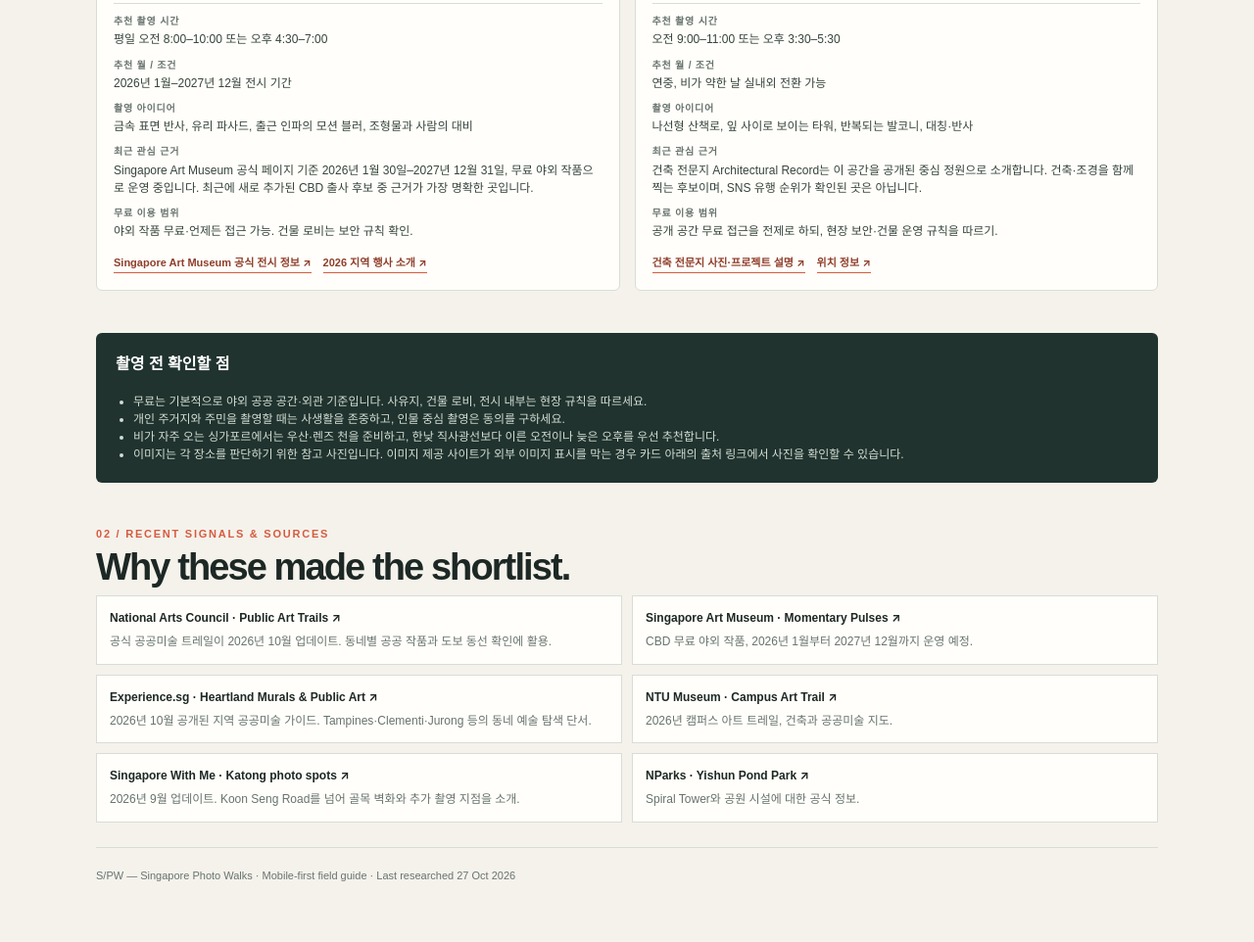
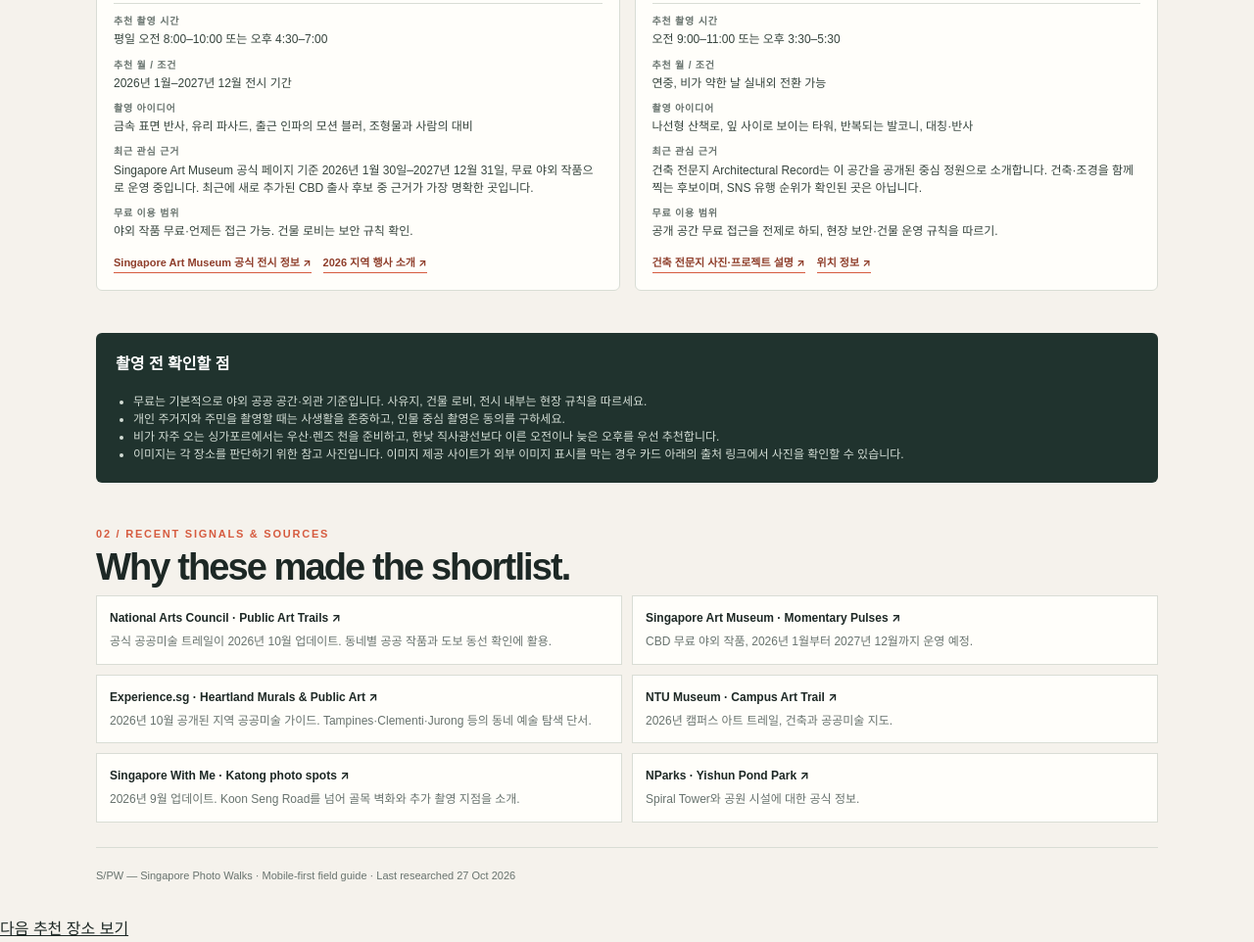
Before and after one commit to mtdew90/My-web, a plain HTML site: page index.html in a window 1280 px wide. Shown: the part 4152-5114 px from the top of the page at 98% size. Before the commit the page ends 5089 px from the top, so only its background shows below. Drawn offline with Linux system fonts and the light colour scheme.

Commit message:
Update index.html

```diff
--- a/index.html
+++ b/index.html
@@ -212,4 +212,5 @@
  document.querySelectorAll('.card').forEach(card=>card.classList.toggle('hidden',btn.dataset.filter!=='ALL'&&card.dataset.region!==btn.dataset.filter));
 }));
 </script>
+ <a href="geometry.html">다음 추천 장소 보기</a>
 </body></html>
```
